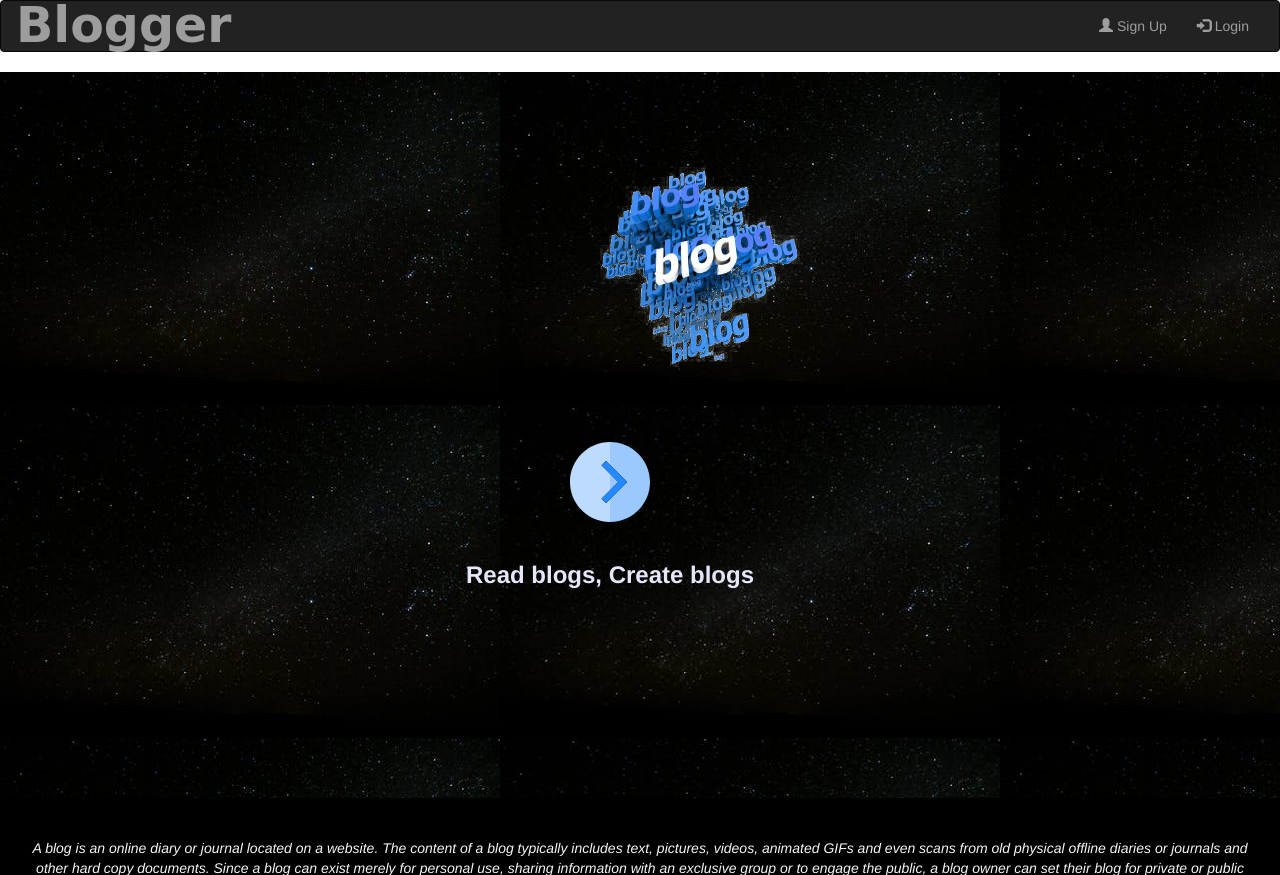
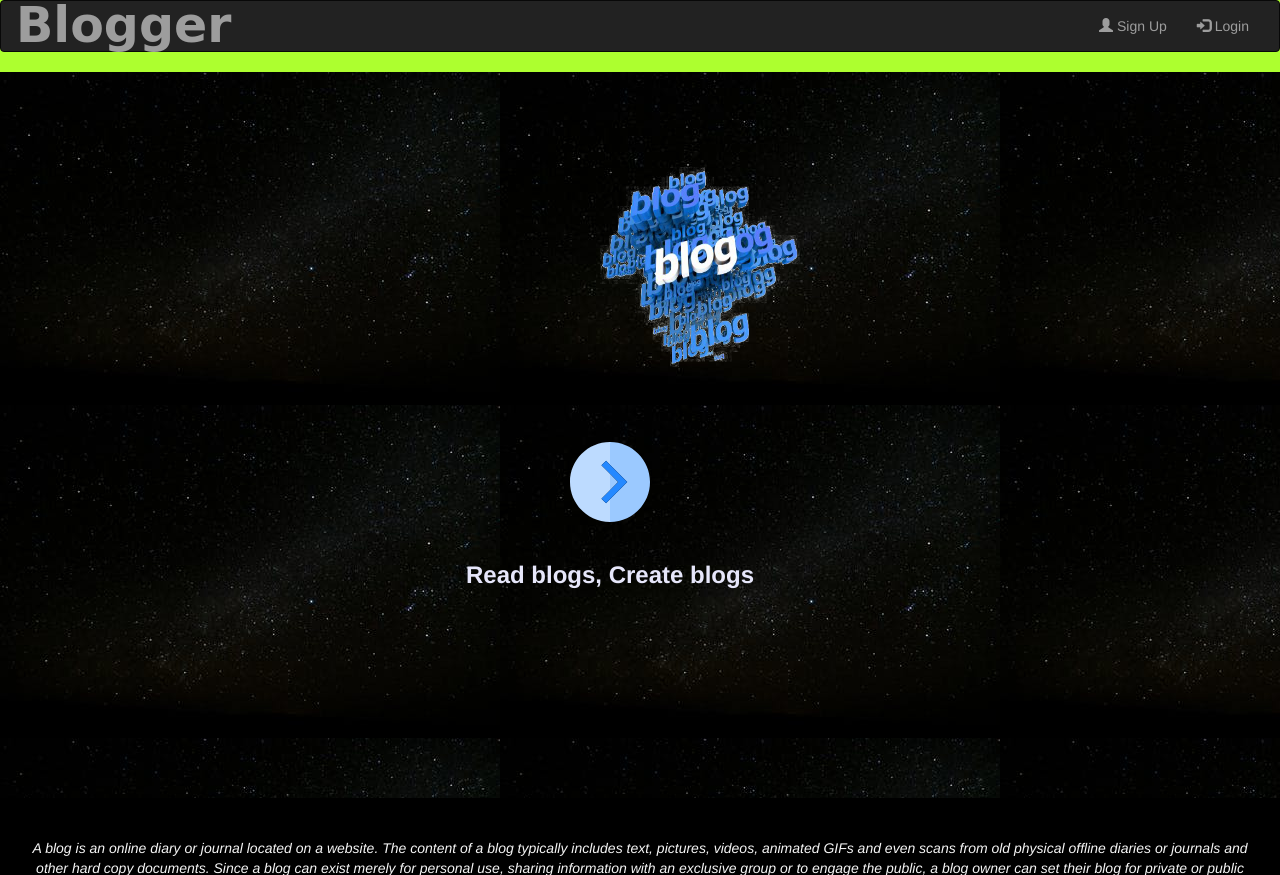
Before and after one commit to nikitabansal711/Blogger_flask, a Flask app: page / in a window 1280 px wide. Shown: the top 875 px of the page. Run offline with Flask 2, Linux system fonts and the light colour scheme; some libraries are stand-ins or nearby versions.

Commit message:
added baclground color

```diff
--- a/flask_app/app/static/styles/style.css
+++ b/flask_app/app/static/styles/style.css
@@ -4,6 +4,9 @@ h1 {
 }
 h3 {
   font-weight: bold;
+}
+body {
+  background-color: #adff2f;
 }
 .box {
   display: flex;
--- a/flask_app/app/templates/show_this_blog.html
+++ b/flask_app/app/templates/show_this_blog.html
@@ -21,7 +21,7 @@
     />
   </head>
   {% block content %}
-  <body style="margin-right: 10px; margin-left: 10px;">
+  <body>
     <nav class="navbar navbar-inverse">
       <div class="container-fluid">
         <div class="navbar-header">
```
